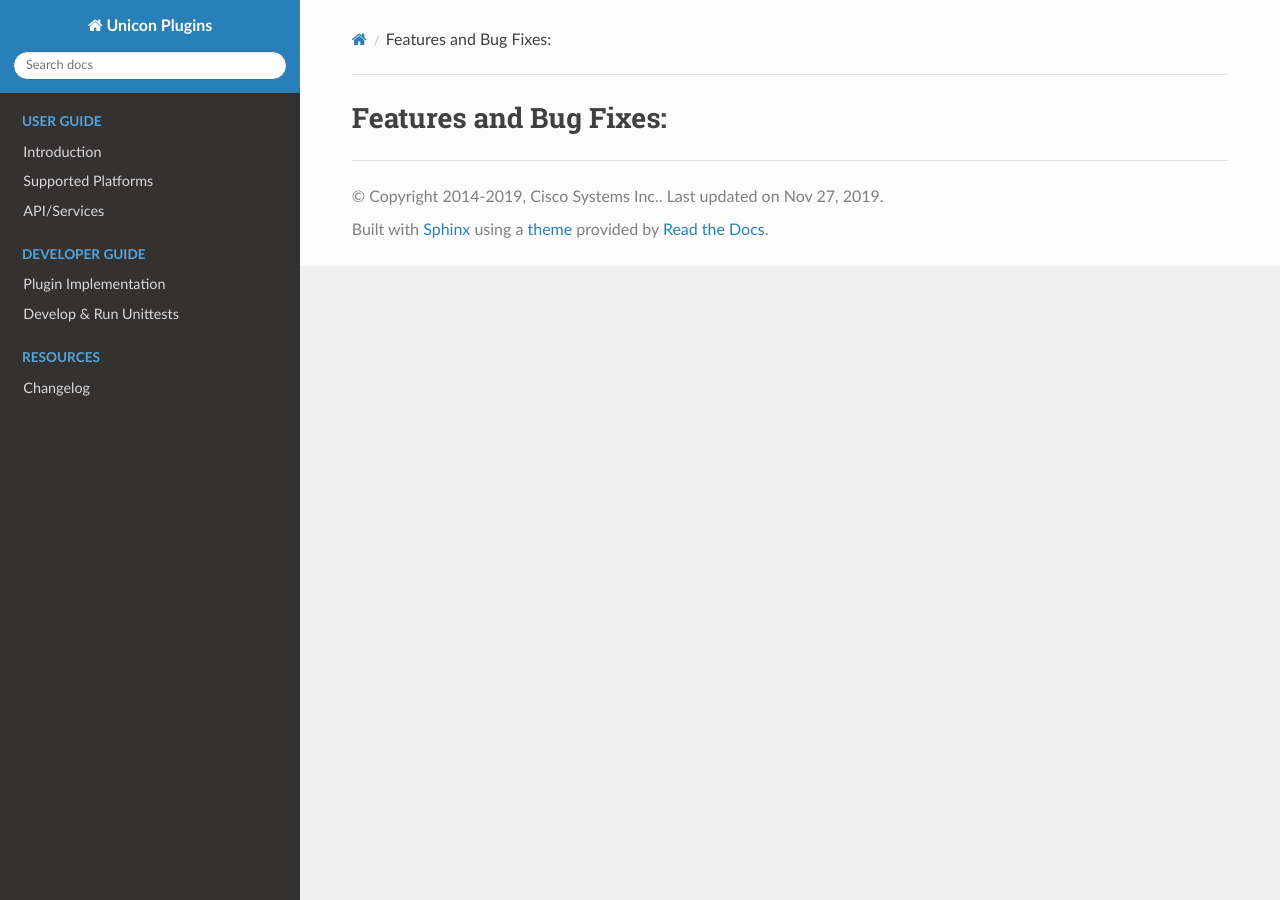
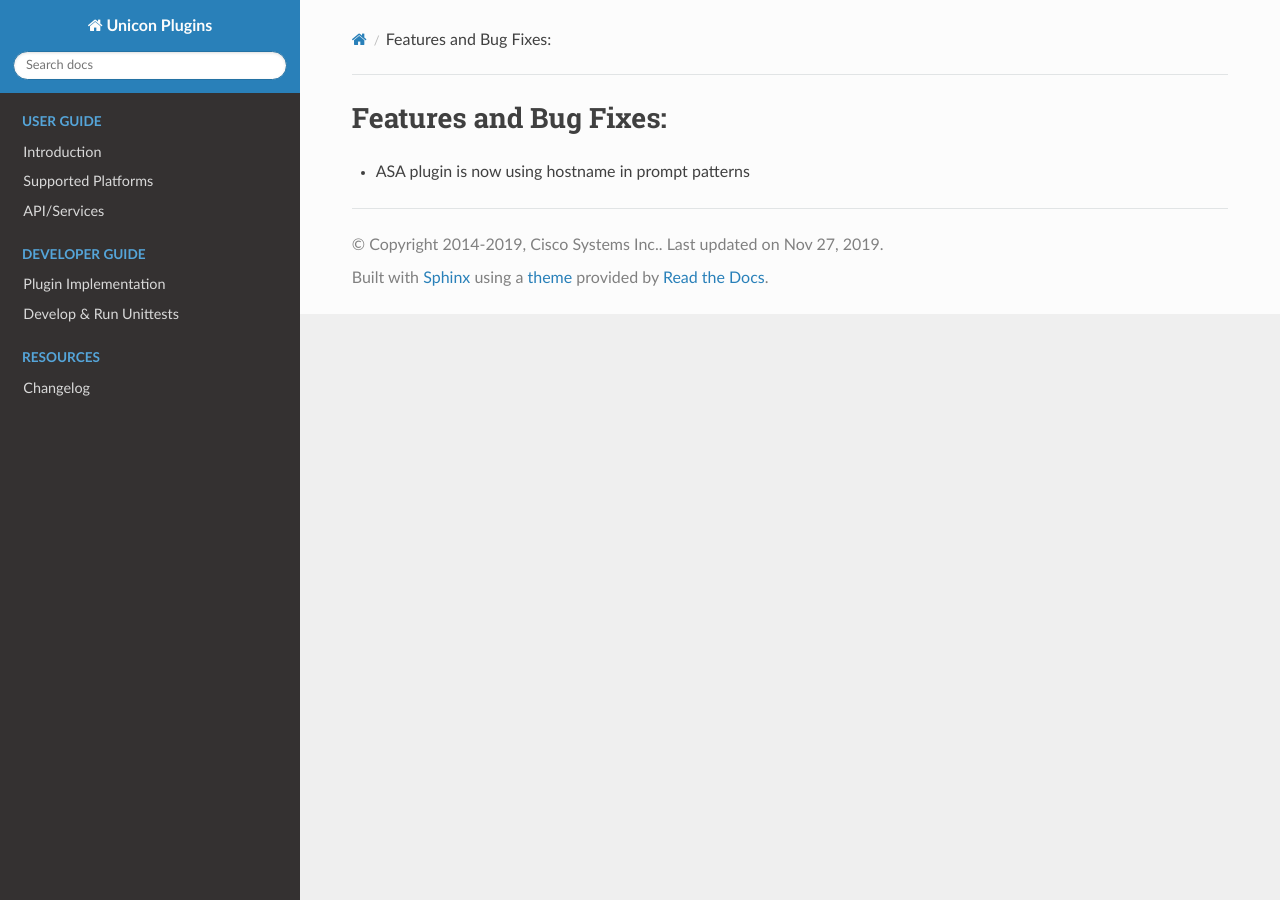
Before and after one commit to CiscoTestAutomation/unicon.plugins, a Sphinx documentation site: the page built from docs/changelog/undistributed.rst, in a window 1280 px wide. Built offline with Sphinx 7.4.7 and the Read the Docs theme 2.0.0, drawn with Linux system fonts in a browser that asks for light colours; pages that are not in the unit, such as notebooks, are missing from menus; the version number could not be read and is left out.

Commit message:
Changelog update

```diff
--- a/docs/changelog/undistributed.rst
+++ b/docs/changelog/undistributed.rst
@@ -1,2 +1,4 @@
 Features and Bug Fixes:
 ^^^^^^^^^^^^^^^^^^^^^^^
+
+- ASA plugin is now using hostname in prompt patterns
```
